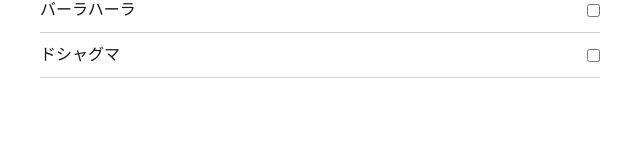
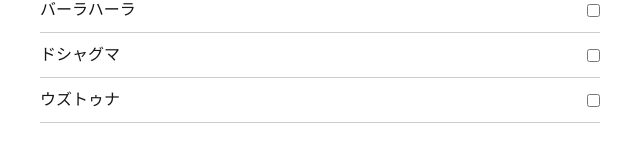
Before and after one commit to nigaor/monster_hanter_rec, a Next.js app in the folder monhan_record/: page / in a window 1280 px wide. Shown: the part 236-398 px from the top of the page, without its empty margins (320-960 px from the left). Built offline with nearby package versions, Linux system fonts and the light colour scheme.

Commit message:
4/22 commit

```diff
--- a/monhan_record/src/app/page.tsx
+++ b/monhan_record/src/app/page.tsx
@@ -19,7 +19,7 @@ export default function Home() {
     {id: 4,name: "ババコンガ",img: ""},
     {id: 5,name: "バーラハーラ",img: ""},
     {id: 6,name: "ドシャグマ",img: ""},
-    // {id: 7,name: "ウズトゥナ",img: ""},
+    {id: 7,name: "ウズトゥナ",img: ""},
     // {id: 8,name: "ププロポル",img: ""},
     // {id: 9,name: "レ・ダウ",img: ""},
     // {id: 10,name: "ネルスキュラ",img: ""},
```
